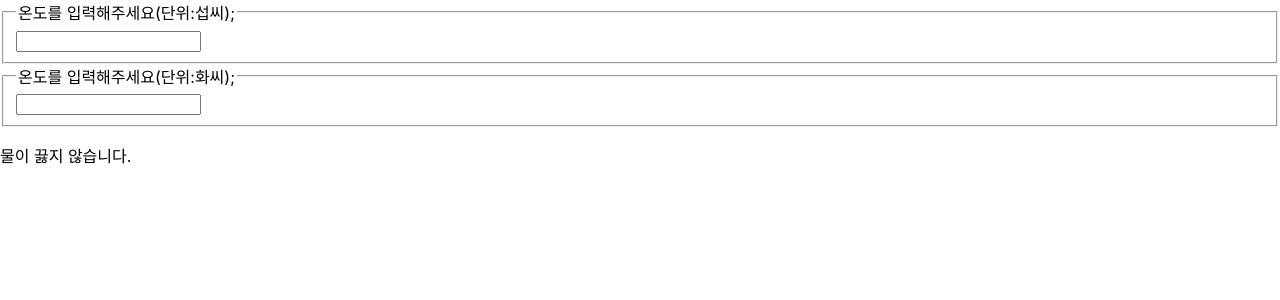
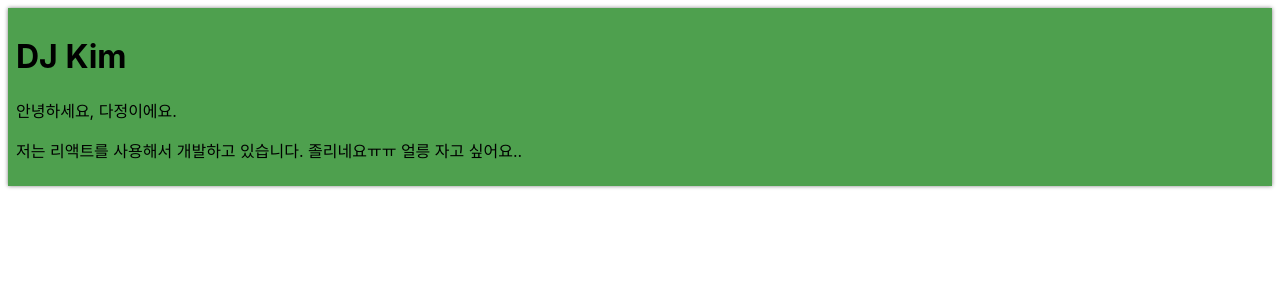
Before and after one commit to uwhami/studying_react_inflean1, a React (Create React App) app in the folder my-app/: page / in a window 1280 px wide. Shown: the top 300 px of the page. Built offline with nearby package versions, Linux system fonts and the light colour scheme.

Commit message:
chapter_13

```diff
--- /dev/null
+++ b/my-app/src/chapter_13/Card.jsx
@@ -0,0 +1,20 @@
+function Card(props) {
+  const { title, backgroundColor, children } = props;
+
+  return (
+    <div
+      style={{
+        margin: 8,
+        padding: 8,
+        borderFadius: 8,
+        boxShadow: "0px 0px 4px grey",
+        backgroundColor: backgroundColor || "white",
+      }}
+    >
+      {title && <h1>{title}</h1>}
+      {children}
+    </div>
+  );
+}
+
+export default Card;
--- /dev/null
+++ b/my-app/src/chapter_13/ProfileCard.jsx
@@ -0,0 +1,15 @@
+import Card from "./Card";
+
+function ProfileCard(props) {
+  return (
+    <Card title="DJ Kim" backgroundColor="#4ea04e">
+      <p>안녕하세요, 다정이에요.</p>
+      <p>
+        저는 리액트를 사용해서 개발하고 있습니다. 졸리네요ㅠㅠ 얼릉 자고
+        싶어요..
+      </p>
+    </Card>
+  );
+}
+
+export default ProfileCard;
--- a/my-app/src/index.js
+++ b/my-app/src/index.js
@@ -15,6 +15,7 @@
 import AttendanceBook from "./chapter_10/AttendanceBook";
 import SignUp from "./chapter_11/SignUp";
 import Calculator from "./chapter_12/Calculator";
+import ProfileCard from "./chapter_13/ProfileCard";
 
 const root = ReactDOM.createRoot(document.getElementById("root"));
 // setInterval(() => {
@@ -31,7 +32,8 @@
     {/* <LandingPage /> */}
     {/* <AttendanceBook /> */}
     {/* <SignUp /> */}
-    <Calculator />
+    {/* <Calculator /> */}
+    <ProfileCard />
   </React.StrictMode>
 );
 // }, 1000);
```
